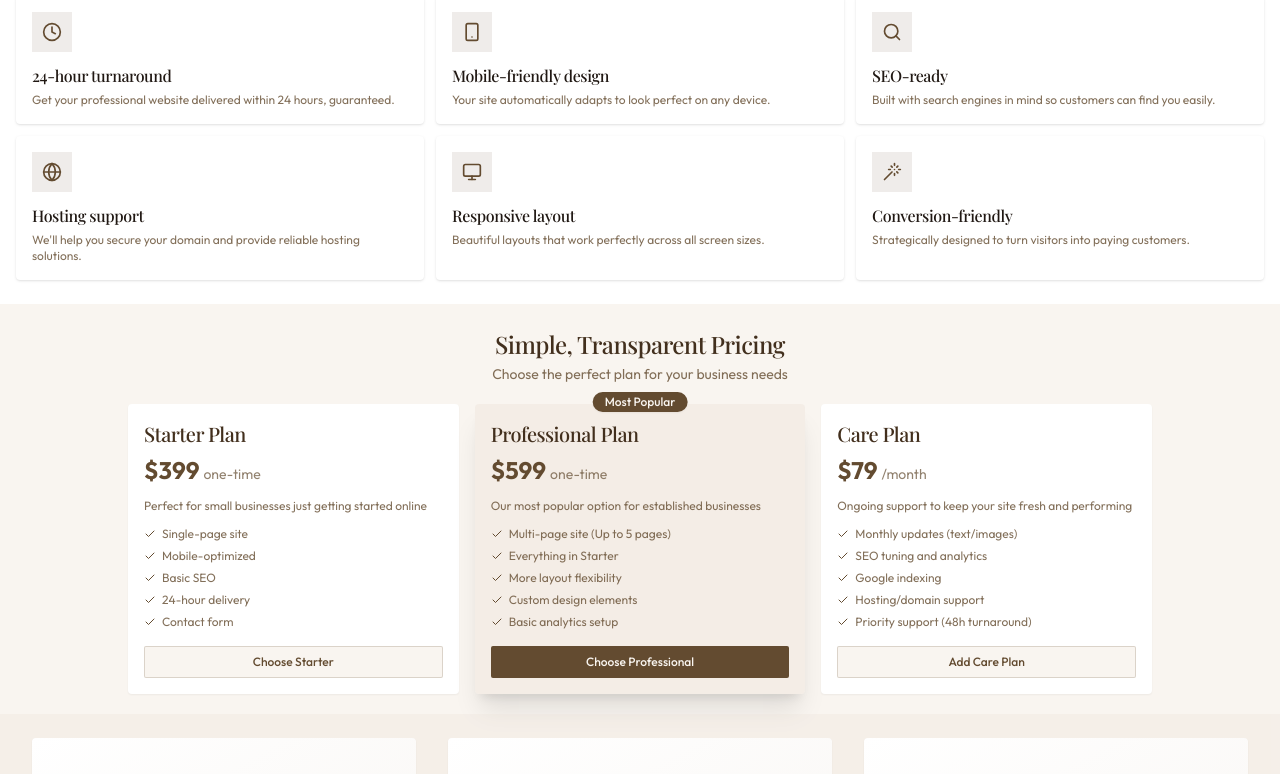
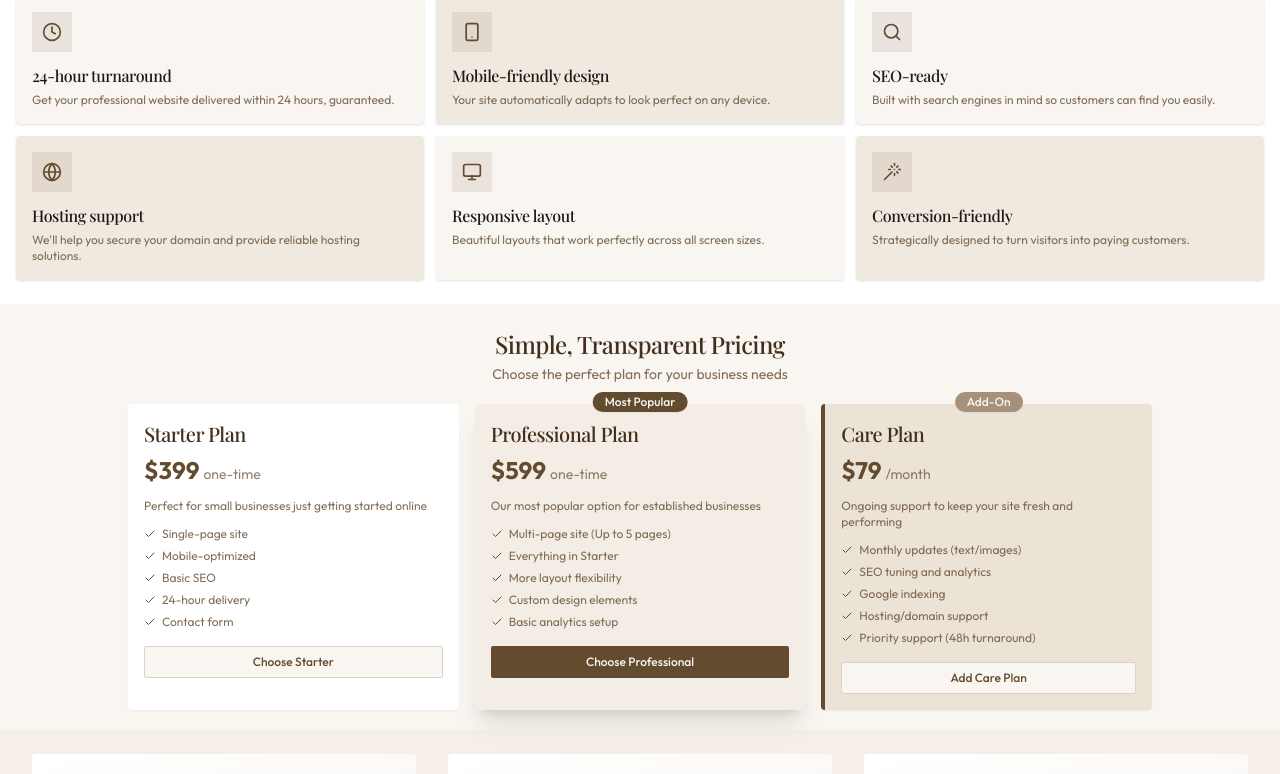
Before and after one commit to jnrjnrjnr/tbd-studio, a React (Vite) app: page / in a window 1280 px wide. Shown: the part 722-1496 px from the top of the page. Built offline with nearby package versions, Linux system fonts and the light colour scheme.

Commit message:
Refactor: Update features, pricing, and header
- Added distinct styling to key features.
- Modified the care plan to be more obviously an add-on.
- Updated the footer to reflect the change.
- Ensured the "View Pricing" link is visible in the header.
- Changed "stunning" to "refreshed".

```diff
--- a/src/components/Features.tsx
+++ b/src/components/Features.tsx
@@ -6,11 +6,12 @@ type FeatureProps = {
   icon: React.ReactNode;
   title: string;
   description: string;
+  colorClass: string;
 };
 
-const Feature = ({ icon, title, description }: FeatureProps) => {
+const Feature = ({ icon, title, description, colorClass }: FeatureProps) => {
   return (
-    <Card className="p-4 transition-all hover:-translate-y-1 duration-300 ease-in-out border-0 bg-white shadow hover:shadow-md">
+    <Card className={`p-4 transition-all hover:-translate-y-1 duration-300 ease-in-out border-0 ${colorClass} shadow hover:shadow-md`}>
       <div className="bg-earth-dark/10 w-10 h-10 flex items-center justify-center rounded-sm mb-3">
         <div className="text-earth-dark">{icon}</div>
       </div>
@@ -25,32 +26,38 @@ export const Features = () => {
     {
       icon: <Clock size={20} />,
       title: "24-hour turnaround",
-      description: "Get your professional website delivered within 24 hours, guaranteed."
+      description: "Get your professional website delivered within 24 hours, guaranteed.",
+      colorClass: "bg-sand-50"
     },
     {
       icon: <Smartphone size={20} />,
       title: "Mobile-friendly design",
-      description: "Your site automatically adapts to look perfect on any device."
+      description: "Your site automatically adapts to look perfect on any device.",
+      colorClass: "bg-sand-100"
     },
     {
       icon: <Search size={20} />,
       title: "SEO-ready",
-      description: "Built with search engines in mind so customers can find you easily."
+      description: "Built with search engines in mind so customers can find you easily.",
+      colorClass: "bg-sand-50"
     },
     {
       icon: <Globe size={20} />,
       title: "Hosting support",
-      description: "We'll help you secure your domain and provide reliable hosting solutions."
+      description: "We'll help you secure your domain and provide reliable hosting solutions.",
+      colorClass: "bg-sand-100"
     },
     {
       icon: <Monitor size={20} />,
       title: "Responsive layout",
-      description: "Beautiful layouts that work perfectly across all screen sizes."
+      description: "Beautiful layouts that work perfectly across all screen sizes.",
+      colorClass: "bg-sand-50"
     },
     {
       icon: <Wand size={20} />,
       title: "Conversion-friendly",
-      description: "Strategically designed to turn visitors into paying customers."
+      description: "Strategically designed to turn visitors into paying customers.",
+      colorClass: "bg-sand-100"
     }
   ];
 
--- a/src/components/Footer.tsx
+++ b/src/components/Footer.tsx
@@ -6,7 +6,7 @@ export const Footer = () => {
         <div className="grid grid-cols-1 md:grid-cols-4 gap-10">
           <div>
             <h3 className="text-xl font-bold mb-4">TBD Studio</h3>
-            <p className="text-muted-foreground mb-4">Modern websites for small businesses, delivered in 24 hours.</p>
+            <p className="text-muted-foreground mb-4">Modern websites for businesses, delivered in 24 hours.</p>
           </div>
 
           <div>
--- a/src/components/Hero.tsx
+++ b/src/components/Hero.tsx
@@ -9,7 +9,7 @@ export const Hero = () => {
         <div className="max-w-3xl mx-auto">
           <div className="mb-6">
             <h1 className="text-2xl sm:text-3xl md:text-4xl lg:text-5xl font-display font-medium mb-2 leading-tight relative z-10">
-              A stunning website <br /><span className="italic">for your business</span> in just one day.
+              A refreshed website <br /><span className="italic">for your business</span> in just one day.
             </h1>
             <p className="text-sm md:text-base text-sand-100/90 mb-4 max-w-2xl">
               Fast, beautiful, affordable websites for businesses that deserve better.
@@ -22,7 +22,7 @@ export const Hero = () => {
                   <ArrowRight className="ml-1 h-3 w-3" />
                 </a>
               </Button>
-              <Button variant="outline" asChild size="sm" className="h-9 text-sm border-sand-200 text-sand-100 hover:bg-earth-light">
+              <Button variant="outline" asChild size="sm" className="h-9 text-sm border-sand-200 text-sand-100 hover:bg-earth-light hover:border-transparent hover:text-sand-50">
                 <a href="#pricing">View Pricing</a>
               </Button>
             </div>
--- a/src/components/Pricing.tsx
+++ b/src/components/Pricing.tsx
@@ -9,15 +9,21 @@ type PlanProps = {
   description: string;
   features: string[];
   isPopular?: boolean;
+  isAddon?: boolean;
   buttonText: string;
 };
 
-const Plan = ({ title, price, description, features, isPopular = false, buttonText }: PlanProps) => {
+const Plan = ({ title, price, description, features, isPopular = false, isAddon = false, buttonText }: PlanProps) => {
   return (
-    <Card className={`p-4 relative card-shadow border-0 ${isPopular ? 'shadow-xl bg-accent/40' : 'bg-white'}`}>
+    <Card className={`p-4 relative card-shadow border-0 ${isPopular ? 'shadow-xl bg-accent/40' : isAddon ? 'bg-sand-300/40 border-l-4 border-earth-dark' : 'bg-white'}`}>
       {isPopular && (
         <div className="absolute -top-3 left-1/2 transform -translate-x-1/2 bg-earth-dark text-sand-50 px-3 py-0.5 rounded-full text-xs font-medium shadow-sm">
           Most Popular
+        </div>
+      )}
+      {isAddon && (
+        <div className="absolute -top-3 left-1/2 transform -translate-x-1/2 bg-earth-light text-sand-50 px-3 py-0.5 rounded-full text-xs font-medium shadow-sm">
+          Add-On
         </div>
       )}
       <h3 className="text-xl font-display font-medium mb-1.5 text-earth-darker">{title}</h3>
@@ -94,6 +100,7 @@ export const Pricing = () => {
               "Hosting/domain support",
               "Priority support (48h turnaround)"
             ]}
+            isAddon
             buttonText="Add Care Plan"
           />
         </div>
```
